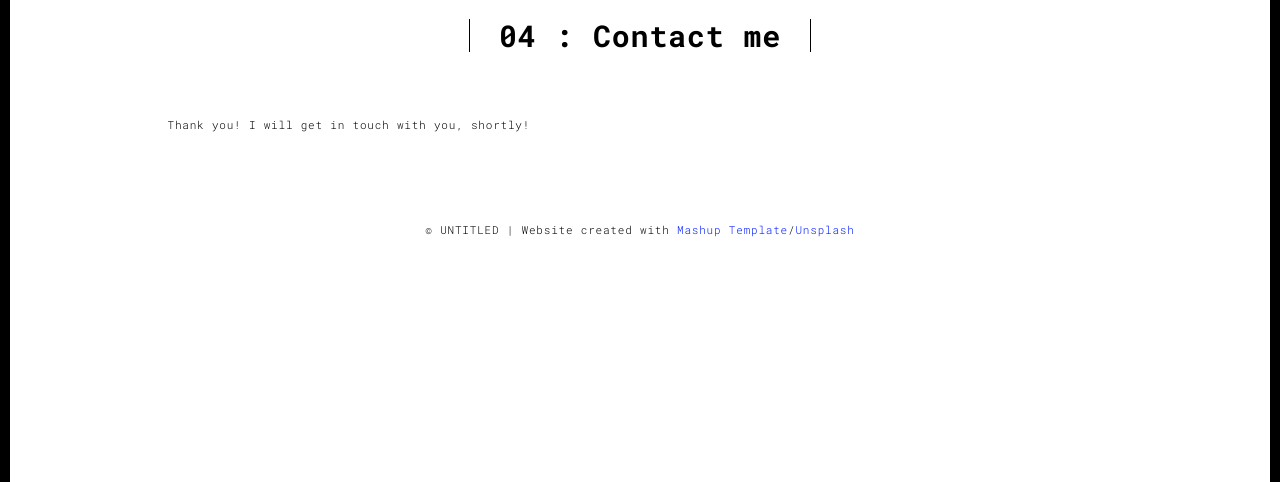
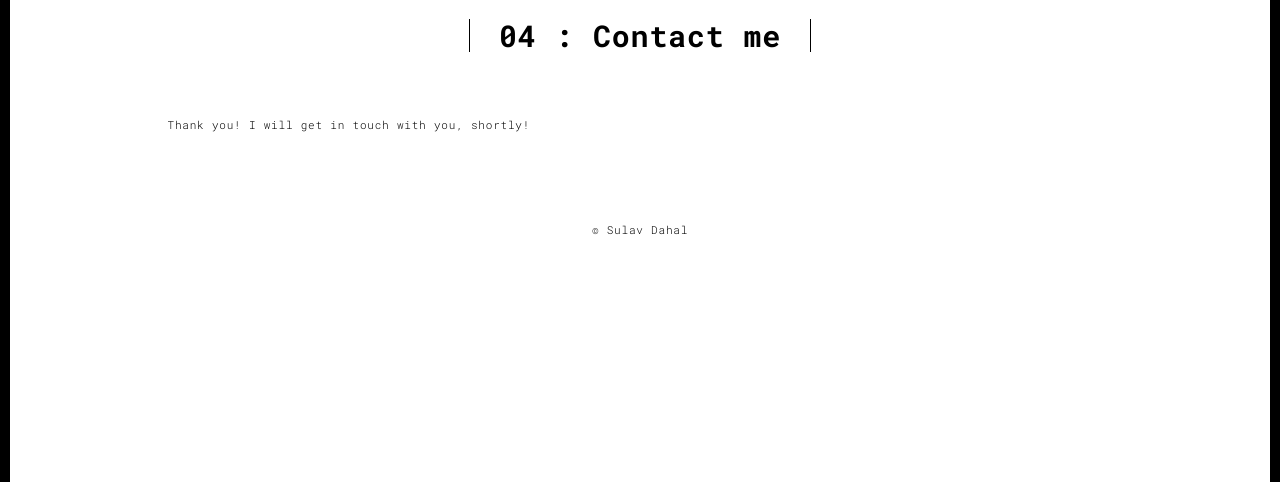
Before and after one commit to dSulav/Portfolio-Site, a Flask app: template templates/thankyou.html in a window 1280 px wide. Shown: the part 90-572 px from the top of the page. Run offline with Flask 2, Linux system fonts and the light colour scheme; the template is opened without the code that fills it, so the values that code supplies are empty.

Commit message:
Update thankyou.html

```diff
--- a/templates/thankyou.html
+++ b/templates/thankyou.html
@@ -74,7 +74,7 @@
   <div class="container">
     <div class="row">
       <div class="col-xs-12">
-        <p>© UNTITLED | Website created with <a href="http://www.mashup-template.com/" title="Create website with free html template">Mashup Template</a>/<a href="https://www.unsplash.com/" title="Beautiful Free Images">Unsplash</a></p>
+        <p>© Sulav Dahal</p>
       </div>
     </div>
   </div>
```
